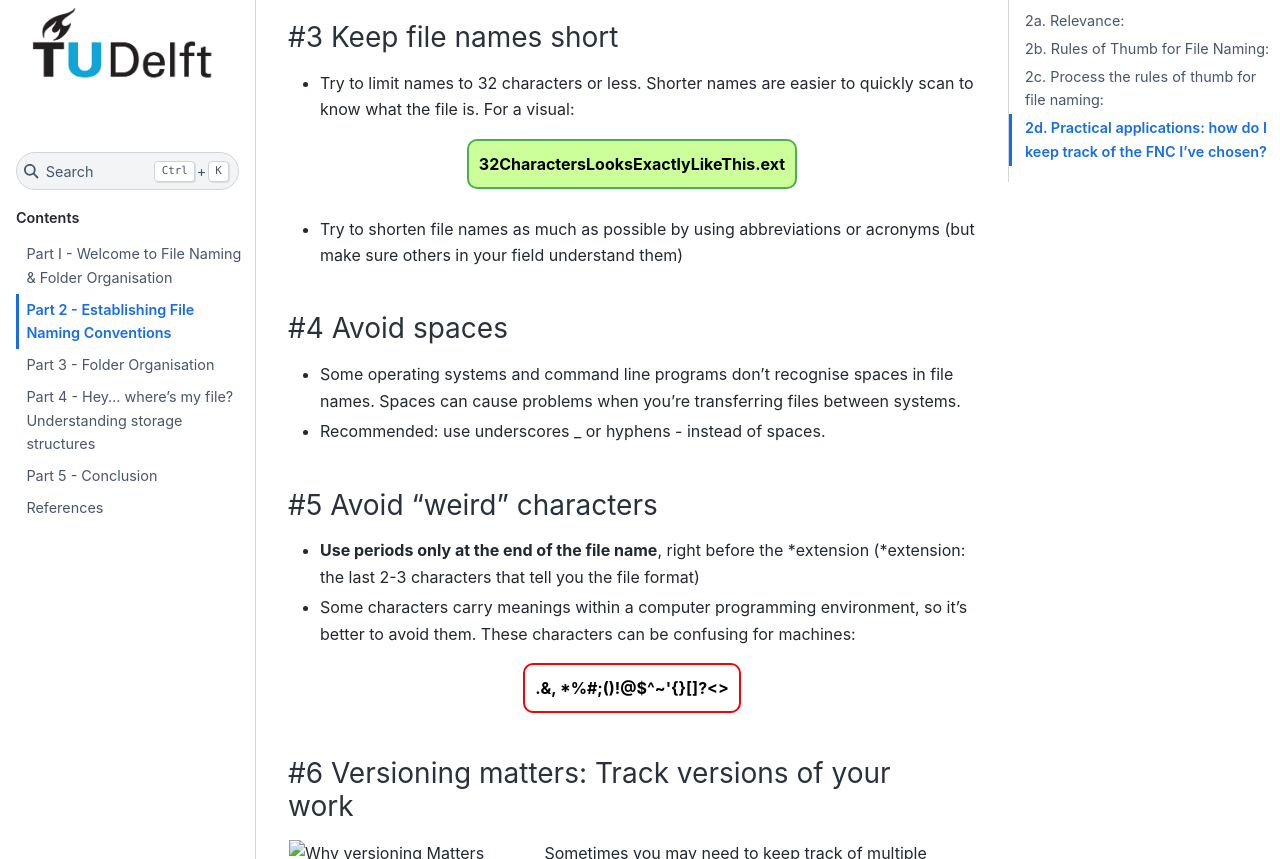
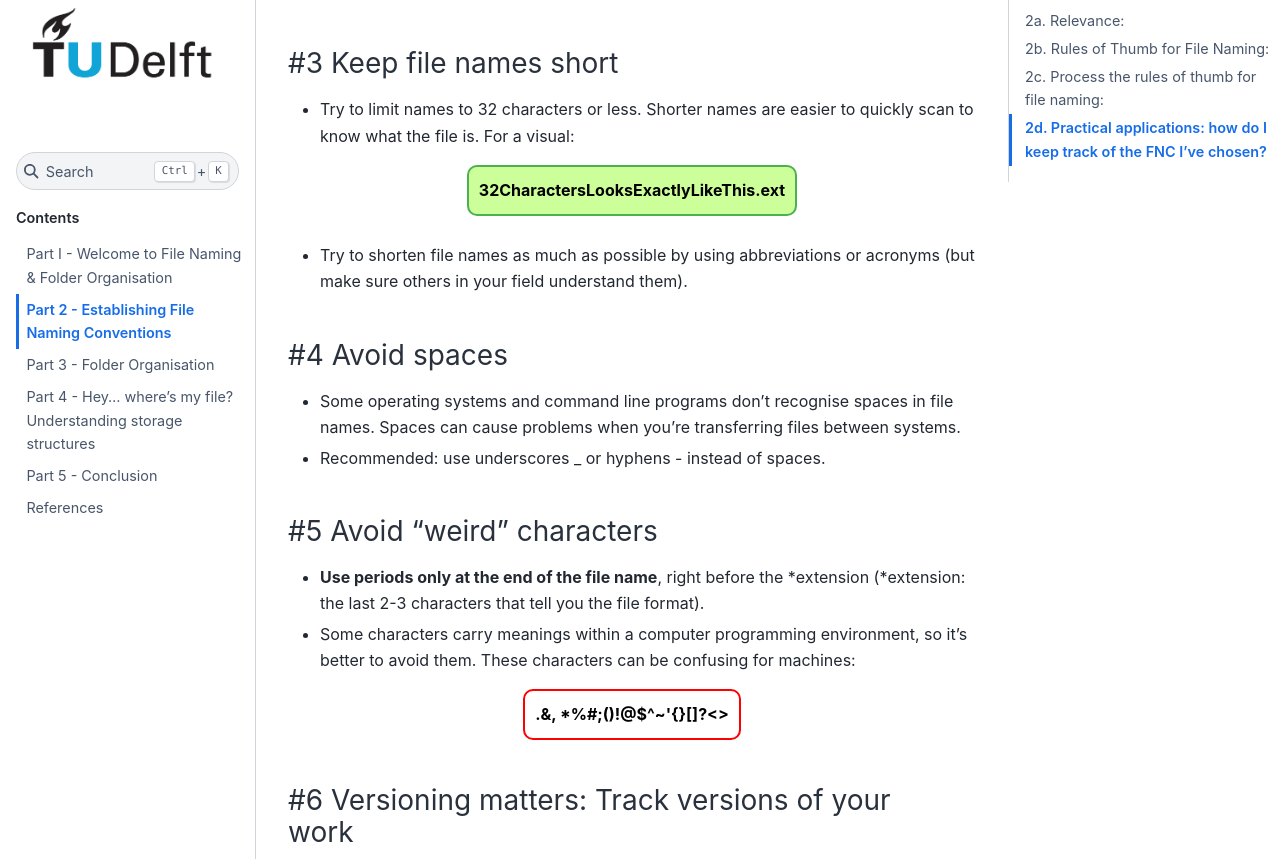
Before and after one commit to Enielen/files-and-folders, a Jupyter Book: the page built from book/part2/part2.md, in a window 1280 px wide and 900 px high, scrolled down 3058 px, cut to the strip 41-900 px from the top of the window. Built offline with Jupyter Book 1.0.4 settings and Sphinx 7.4.7 and the Sphinx Book theme 1.1.4, drawn with Linux system fonts in a browser that asks for light colours; comment, search, counter and statistics services are not loaded; some of the changed text lies outside the part shown.

```diff
--- a/book/part2/part2.md
+++ b/book/part2/part2.md
@@ -48,9 +48,9 @@ Read the basic rules of thumb to learn more about recommended file naming practi
 - An FNC should include elements or attributes that best describe the file. For example, which keywords would you and collaborators use to search for the file? Which elements make the file recognizable and distinct from other files? Because every project is different, <b>the same naming elements won't apply to every project</b>. When you develop an FNC, you must choose descriptors that are most relevant to the specific files(s) and/or project. Here are a few examples of file descriptors:
     - Project title
     - Conditions (lab instrument or set-up used, specimen tested, temperature, variable being measured, etc.)
-    - Type or purpose of document (e.g. data, progress report, questionnaire, interview)
+    - Type or purpose of document (e.g. data, progress report, questionnaire, interview).
     - If working collaboratively, the initials of the person who ran the test
-- "Final" is <b>NOT</b> a descriptive name
+- "Final" is <b>NOT</b> a descriptive name.
 - Use abbreviations that are commonly unterestood by collaborators, and document these abbreviations.
 
 <b>Describing data in a series</b>
@@ -102,7 +102,7 @@ Practice applying the first two file naming rules of thumb to a research scenari
   32CharactersLooksExactlyLikeThis.ext
 </div></center><br>
 
-- Try to shorten file names as much as possible by using abbreviations or acronyms (but make sure others in your field understand them)
+- Try to shorten file names as much as possible by using abbreviations or acronyms (but make sure others in your field understand them).
 
 #### #4 Avoid spaces
 
@@ -111,7 +111,7 @@ Practice applying the first two file naming rules of thumb to a research scenari
 
 #### #5 Avoid "weird" characters
 
-- <b>Use periods only at the end of the file name</b>, right before the *extension (*extension: the last 2-3 characters that tell you the file format)
+- <b>Use periods only at the end of the file name</b>, right before the *extension (*extension: the last 2-3 characters that tell you the file format).
 
 - Some characters carry meanings within a computer programming environment, so it’s better to avoid them. These characters can be confusing for machines:
 <center>
```
